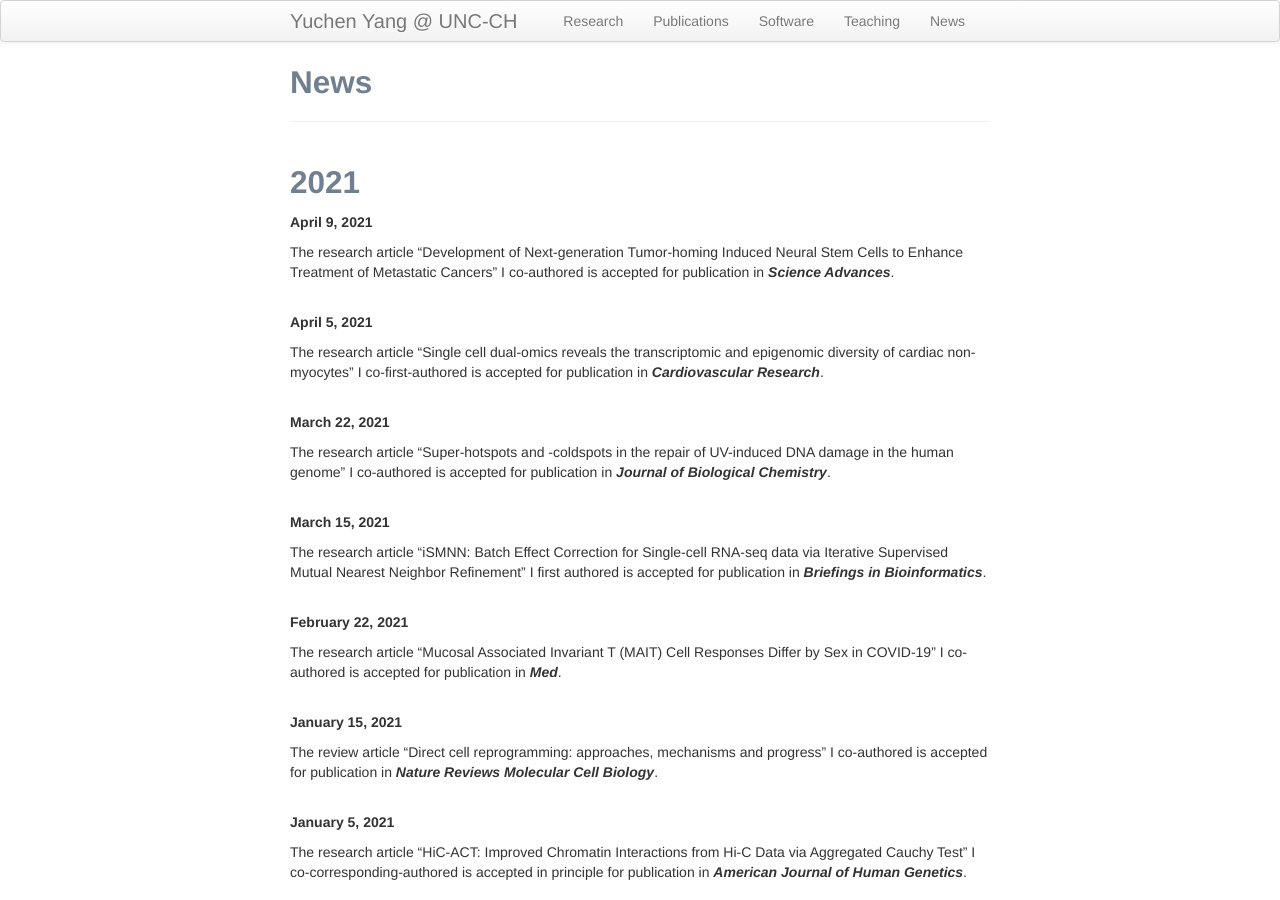
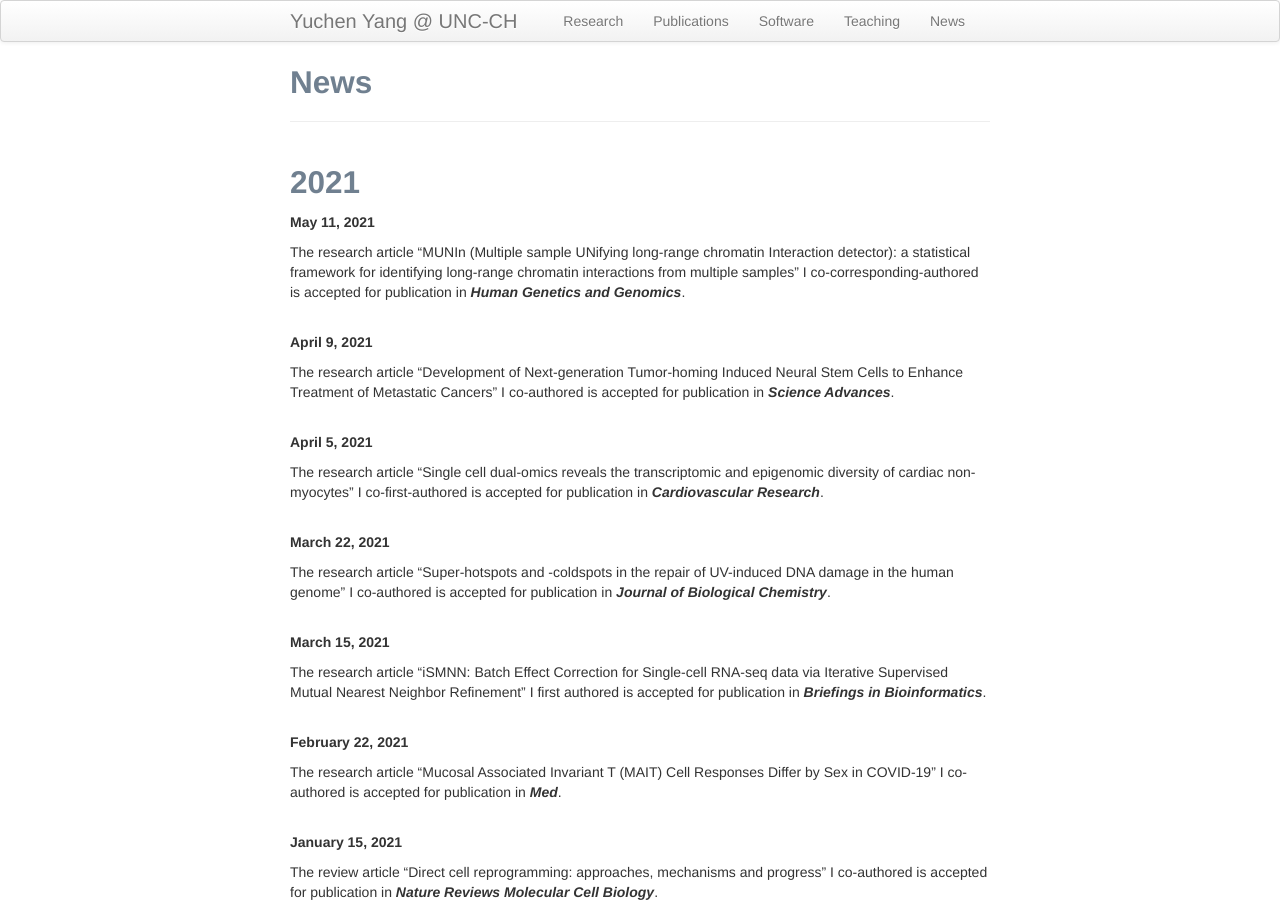
Before and after one commit to yycunc/yycunc.github.io, a Jekyll site: the page built from pages/News.md, in a window 1280 px wide and 900 px high. Built offline with Jekyll 4.4.1, drawn with Linux system fonts in a browser that asks for light colours.

Commit message:
Update News.md

```diff
--- a/pages/News.md
+++ b/pages/News.md
@@ -4,6 +4,11 @@ title: News
 ---
 
 ## 2021
+<b>May 11, 2021</b><br/>
+
+The research article "MUNIn (Multiple sample UNifying long-range chromatin Interaction detector): a statistical framework for identifying long-range chromatin interactions from multiple samples" I co-corresponding-authored is accepted for publication in ***Human Genetics and Genomics***.<br/>
+<br/>
+
 <b>April 9, 2021</b><br/>
 
 The research article "Development of Next-generation Tumor-homing Induced Neural Stem Cells to Enhance Treatment of Metastatic Cancers" I co-authored is accepted for publication in ***Science Advances***.<br/>
```
